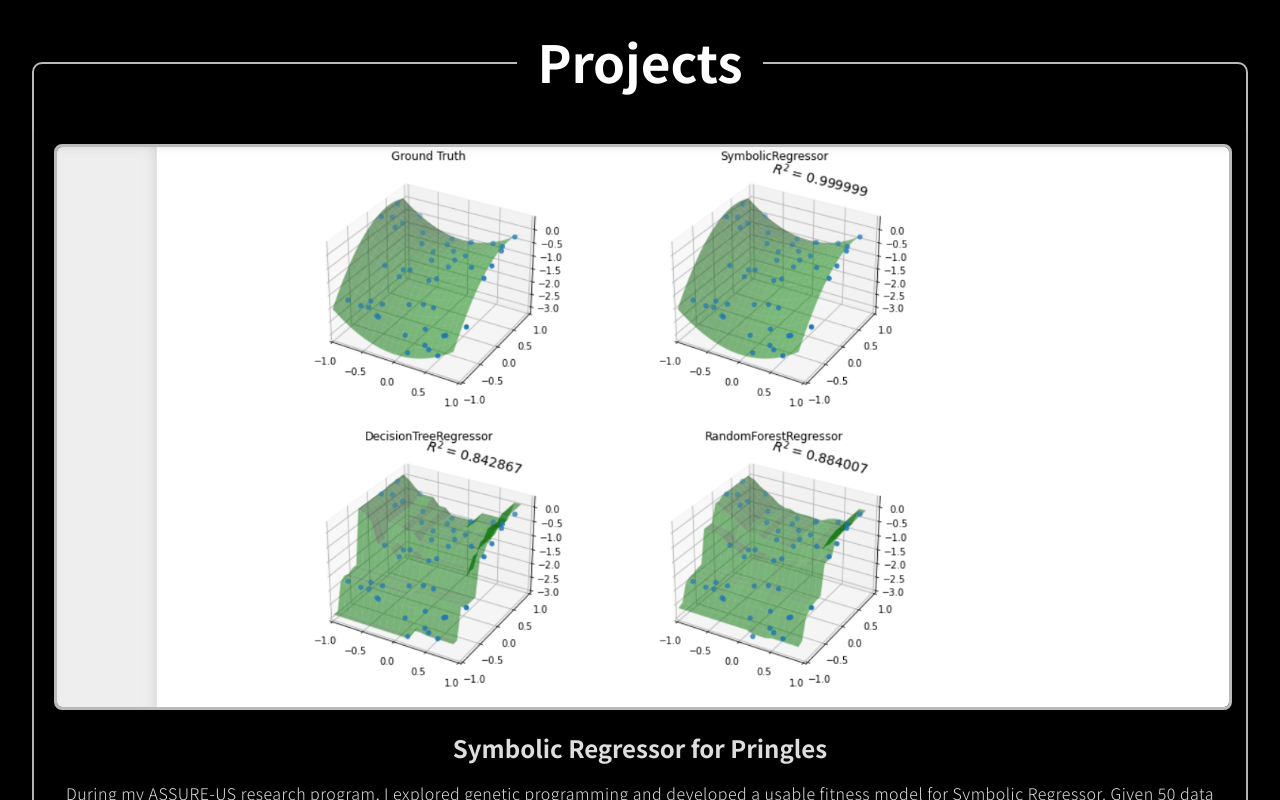
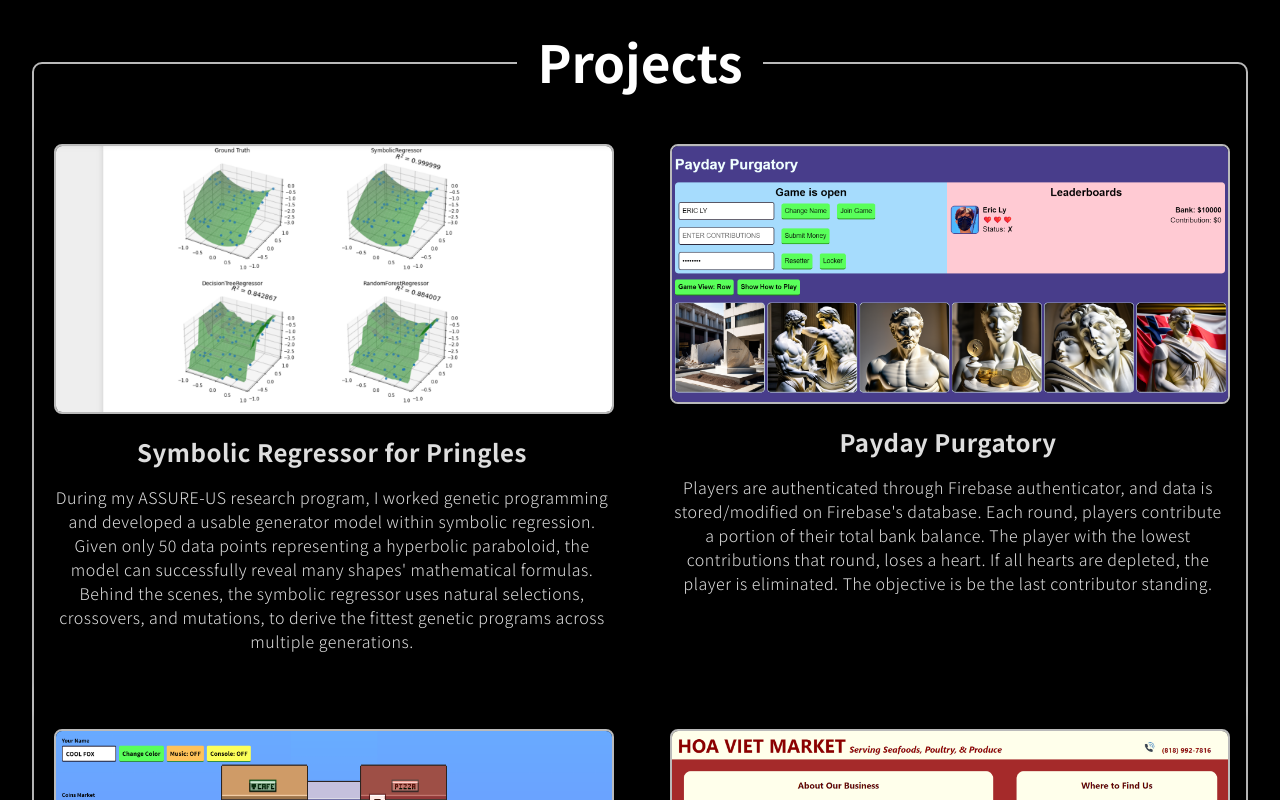
Before and after one commit to lyeric2022/lyyeric.tech, a React (Vite) app: page / in a window 1280 px wide. Shown: the part 680-1480 px from the top of the page. Built offline with nearby package versions, Linux system fonts and the light colour scheme.

Commit message:
website beta 1.3

```diff
--- a/src/App.jsx
+++ b/src/App.jsx
@@ -60,9 +60,9 @@
             <img src={symbolicRegressorImage} alt="Project 3" className="project-image" />
             <h3>Symbolic Regressor for Pringles</h3>
             <p>
-              During my ASSURE-US research program, I explored genetic programming and developed a usable fitness model for Symbolic Regressor.
-              Given 50 data points that maps a hyperbolic paraboloid, the model was able to reveal the formula of such shape.
-              BTS, the Symbolic Regressor is utilizing selections, crossovers, and mutations, to derive the fittest genetic programs, over multiple generations.
+              During my ASSURE-US research program, I worked genetic programming and developed a usable generator model within symbolic regression.
+              Given only 50 data points representing a hyperbolic paraboloid, the model can successfully reveal many shapes' mathematical formulas.
+              Behind the scenes, the symbolic regressor uses natural selections, crossovers, and mutations, to derive the fittest genetic programs across multiple generations.
             </p>
           </div>
           <div className="card project-card">
@@ -71,11 +71,11 @@
             </a>
             <h3>Payday Purgatory</h3>
             <p>
+              Players are authenticated through Firebase authenticator, and data is stored/modified on Firebase's database.
               Each round, players contribute a portion of their total bank balance.
               The player with the lowest contributions that round, loses a heart.
               If all hearts are depleted, the player is eliminated.
               The objective is be the last contributor standing.
-              Players are authenticated through Firebase authenticator, and data is stored/modified on Firebase's database.
             </p>
           </div>
           <div className="card project-card">
--- a/src/App.scss
+++ b/src/App.scss
@@ -49,7 +49,7 @@
 
 .card {
   padding: 2em;
-  min-width: 570px;
+  min-width: 430px;
 }
 
 
@@ -65,6 +65,7 @@
     background-color: black;
     display: inline-flex; /* keep the background color wrapped tight */
     padding: 0 20px 0 20px;
+
   }
 
   .projects-container {
@@ -86,13 +87,14 @@
         height: auto;
         border-radius: 8px;
         border-style: solid;
+        border-width: 2px;
         border-color: #bababa;
 
         cursor: pointer;
         transition: border-color 0.25s;
 
         &:hover {
-          border-color: #646cff;
+          border-color: #CCCCFF;
         }
 
         &:focus,
@@ -105,6 +107,8 @@
         font-size: 1.5rem;
         margin-top: 15px;
         margin-bottom: 15px;
+        letter-spacing: 0.5px;
+
       }
 
       p {
```
